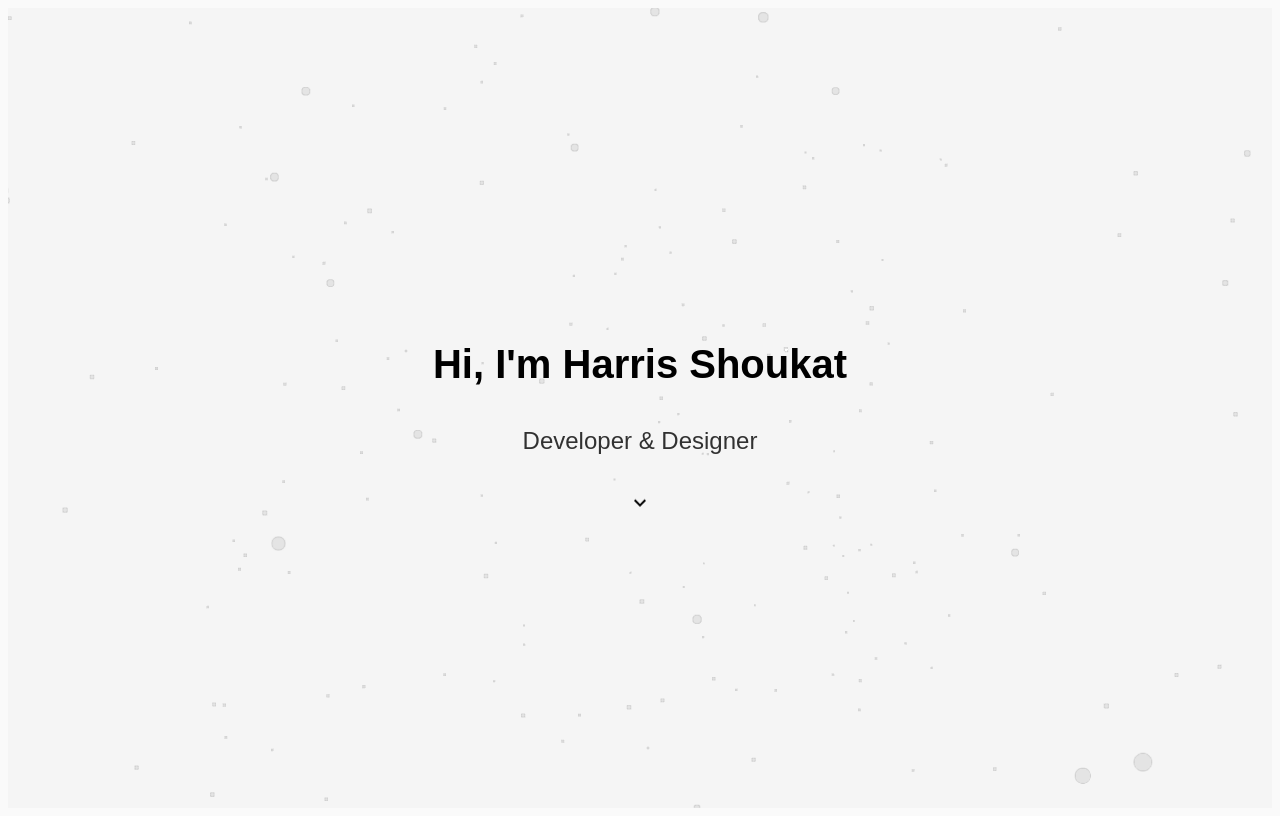
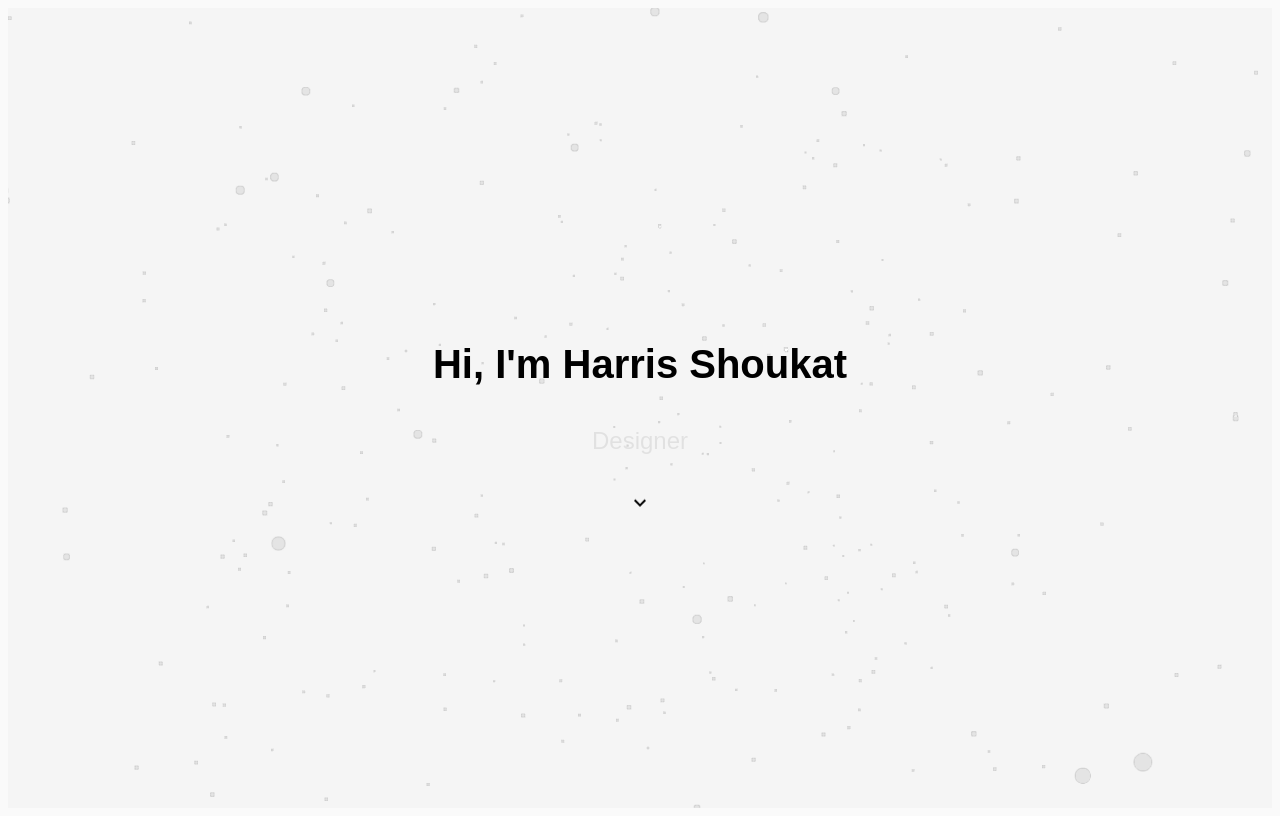
Before and after one commit to Harris-Shoukat/portfolio, a Next.js app: page / in a window 1280 px wide. Built offline with nearby package versions, Linux system fonts and the light colour scheme.

Commit message:
subtitle fade effect

```diff
--- a/src/app/components/Hero.module.css
+++ b/src/app/components/Hero.module.css
@@ -31,8 +31,18 @@
 
 .subtitle {
   font-size: 1.5rem;
-  opacity: 0.8;
   color: black;
+  opacity: 0;
+  transition: opacity 0.6s ease-in-out;
+}
+
+/* fade-in / fade-out transitions */
+.fadeIn {
+  opacity: 1;
+}
+
+.fadeOut {
+  opacity: 0;
 }
 
 .scrollIndicator {
--- a/src/app/components/Hero.tsx
+++ b/src/app/components/Hero.tsx
@@ -1,13 +1,30 @@
 'use client';
-import React, { useEffect, useRef } from 'react';
+import React, { useEffect, useRef, useState } from 'react';
 import * as THREE from 'three';
 import styles from './Hero.module.css';
 
 const Hero = () => {
   const canvasRef = useRef(null);
+  const [currentWord, setCurrentWord] = useState('Frontend Developer');
+  const [fade, setFade] = useState(true);
+  const words = ['Frontend Developer', 'Designer', 'Freelancer'];
 
+  // === Smooth Rotate Words ===
   useEffect(() => {
-    // === Scene Setup ===
+    let index = 0;
+    const interval = setInterval(() => {
+      setFade(false); // fade out
+      setTimeout(() => {
+        index = (index + 1) % words.length;
+        setCurrentWord(words[index]);
+        setFade(true); // fade in
+      }, 500); // fade-out duration
+    }, 2500); // word duration
+    return () => clearInterval(interval);
+  }, []);
+
+  // === Three.js Background ===
+  useEffect(() => {
     const scene = new THREE.Scene();
     const camera = new THREE.PerspectiveCamera(
       75,
@@ -24,22 +41,19 @@ const Hero = () => {
     renderer.setPixelRatio(window.devicePixelRatio);
     camera.position.z = 8;
 
-    // === Create circular dot texture ===
+    // Circle Texture
     const size = 64;
     const circleCanvas = document.createElement('canvas');
     circleCanvas.width = size;
     circleCanvas.height = size;
     const ctx = circleCanvas.getContext('2d');
-
     ctx.beginPath();
     ctx.arc(size / 2, size / 2, size / 2 - 2, 0, Math.PI * 2);
     ctx.fillStyle = 'white';
     ctx.fill();
-
     const circleTexture = new THREE.Texture(circleCanvas);
     circleTexture.needsUpdate = true;
 
-    // === Round Dot Material ===
     const material = new THREE.PointsMaterial({
       map: circleTexture,
       color: 0xe4e4e4,
@@ -51,11 +65,9 @@ const Hero = () => {
       sizeAttenuation: true,
     });
 
-    // === Create Dots Geometry ===
     const dotCount = 600;
     const spread = 12;
     const positions = new Float32Array(dotCount * 3);
-
     for (let i = 0; i < dotCount; i++) {
       positions[i * 3] = (Math.random() - 0.5) * spread * 2;
       positions[i * 3 + 1] = (Math.random() - 0.5) * spread * 2;
@@ -64,42 +76,32 @@ const Hero = () => {
 
     const geometry = new THREE.BufferGeometry();
     geometry.setAttribute('position', new THREE.BufferAttribute(positions, 3));
-
     const particles = new THREE.Points(geometry, material);
     scene.add(particles);
 
-    // === Random Velocities ===
-    const velocities = new Float32Array(dotCount * 2);
+    const velocities = new Float32Array(dotCount * 3);
     for (let i = 0; i < velocities.length; i++) {
       velocities[i] = (Math.random() - 0.5) * 0.0003;
     }
 
-    // === Animate Dots ===
     function animate() {
       requestAnimationFrame(animate);
       const pos = geometry.attributes.position.array;
-
       for (let i = 0; i < pos.length; i += 3) {
         pos[i] += velocities[i];
         pos[i + 1] += velocities[i + 1];
         pos[i + 2] += velocities[i + 2];
-
-        // Bounce inside boundaries
         if (pos[i] > spread || pos[i] < -spread) velocities[i] *= -1;
         if (pos[i + 1] > spread || pos[i + 1] < -spread) velocities[i + 1] *= -1;
         if (pos[i + 2] > spread || pos[i + 2] < -spread) velocities[i + 2] *= -1;
       }
-
       geometry.attributes.position.needsUpdate = true;
       particles.rotation.y += 0.0005;
       particles.rotation.x += 0.0003;
-
       renderer.render(scene, camera);
     }
-
     animate();
 
-    // === Resize Handling ===
     const handleResize = () => {
       camera.aspect = window.innerWidth / window.innerHeight;
       camera.updateProjectionMatrix();
@@ -118,7 +120,11 @@ const Hero = () => {
       <canvas ref={canvasRef} className={styles.backgroundCanvas}></canvas>
       <div className={styles.heroContent}>
         <p className={styles.title}>Hi, I'm Harris Shoukat</p>
-        <p className={styles.subtitle}>Developer & Designer</p>
+        <p
+          className={`${styles.subtitle} ${fade ? styles.fadeIn : styles.fadeOut}`}
+        >
+          {currentWord}
+        </p>
         <div className={styles.scrollIndicator}>
           <svg width="24" height="24" viewBox="0 0 24 24" fill="none">
             <path
--- a/src/app/components/Navbar.module.css
+++ b/src/app/components/Navbar.module.css
@@ -80,22 +80,20 @@
   color: #000;
 }
 
-/* ====== Hamburger Menu Icon ====== */
 .menuIcon {
   display: none;
   cursor: pointer;
 }
 
-/* ====== Mobile Menu ====== */
 .mobileButtons {
   display: none;
 }
 
-/* ====== Responsive Styles ====== */
 @media (max-width: 900px) {
   .navbar {
-    width: 90%;
-    padding: 1rem 1.5rem;
+    top: 0%;
+    width: 100%;
+    padding: 1rem 10rem;
   }
 
   .navLinks {
@@ -103,7 +101,7 @@
     top: 80px;
     left: 0;
     right: 0;
-    background: rgba(255, 255, 255, 0.95);
+    background: rgba(221, 221, 221, 0.95);
     backdrop-filter: blur(10px);
     display: flex;
     flex-direction: column;
@@ -145,7 +143,12 @@
     width: 80%;
   }
 
+  .logo {
+    padding: 0 2rem;
+  }
+
   .menuIcon {
     display: block;
+    padding: 0 1rem;
   }
 }
```
